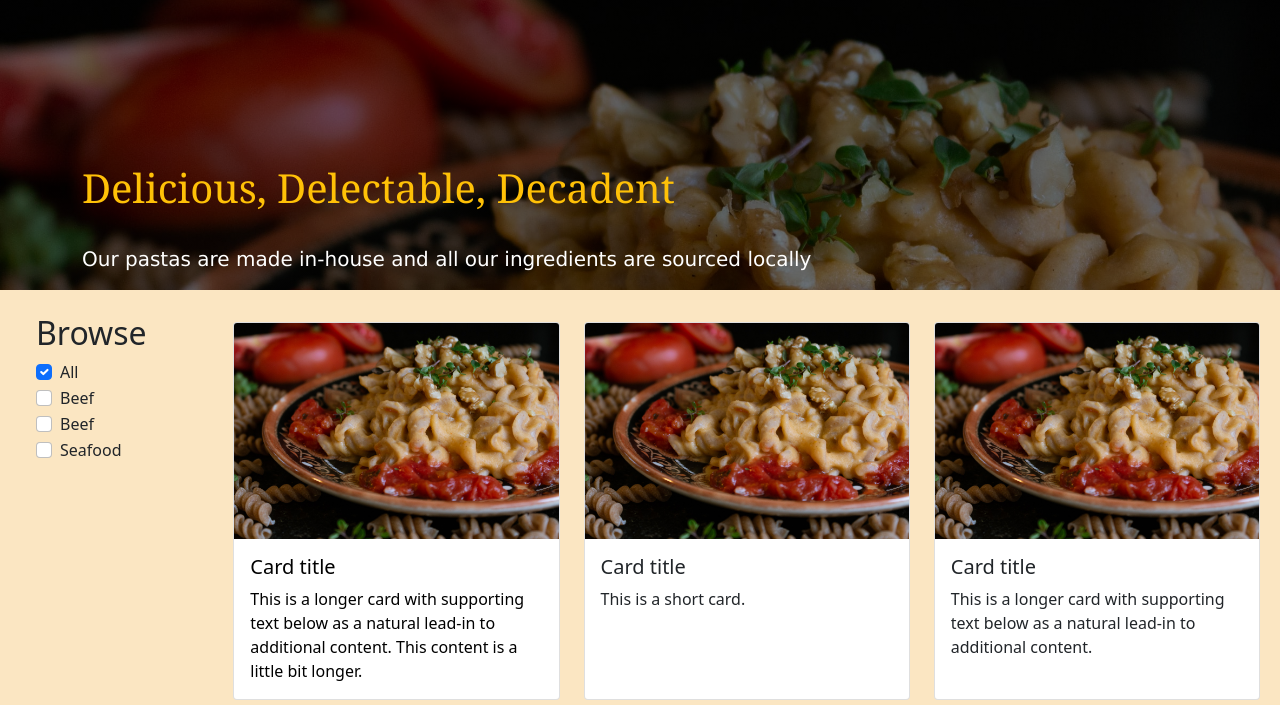
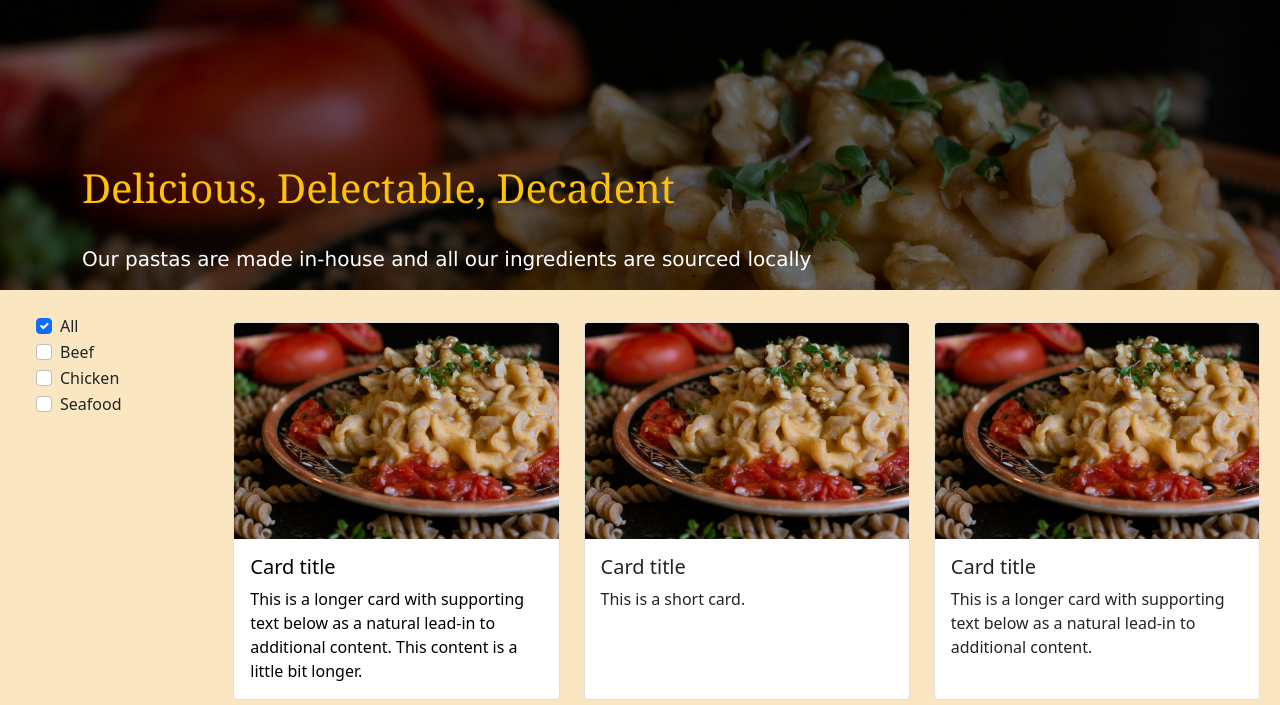
Before and after one commit to tan-xianglong/macncheese, a plain HTML site: page products.html in a window 1280 px wide. Shown: the part 95-800 px from the top of the page. Drawn offline with nearby package versions, Linux system fonts and the light colour scheme.

Commit message:
Modified sidebar option and removed 'Browse'

```diff
--- a/products.html
+++ b/products.html
@@ -129,7 +129,6 @@
                 <!-- Sticky Sidebar Filter desktop -->
                 <div class="col-2 my-4 sidebar-container">
                     <div class="container-fluid sticky-sidebar">
-                        <h2>Browse</h2>
                           <div class="form-check">
                             <input type="checkbox" class="form-check-input" id="all" name="all" value="something" checked>
                             <label class="form-check-label" for="all">All</label>
@@ -140,7 +139,7 @@
                           </div>
                           <div class="form-check">
                             <input type="checkbox" class="form-check-input" id="check2" name="option2" value="something">
-                            <label class="form-check-label" for="check2">Beef</label>
+                            <label class="form-check-label" for="check2">Chicken</label>
                           </div>
                           <div class="form-check">
                             <input type="checkbox" class="form-check-input" id="check3" name="option3" value="something">
```
